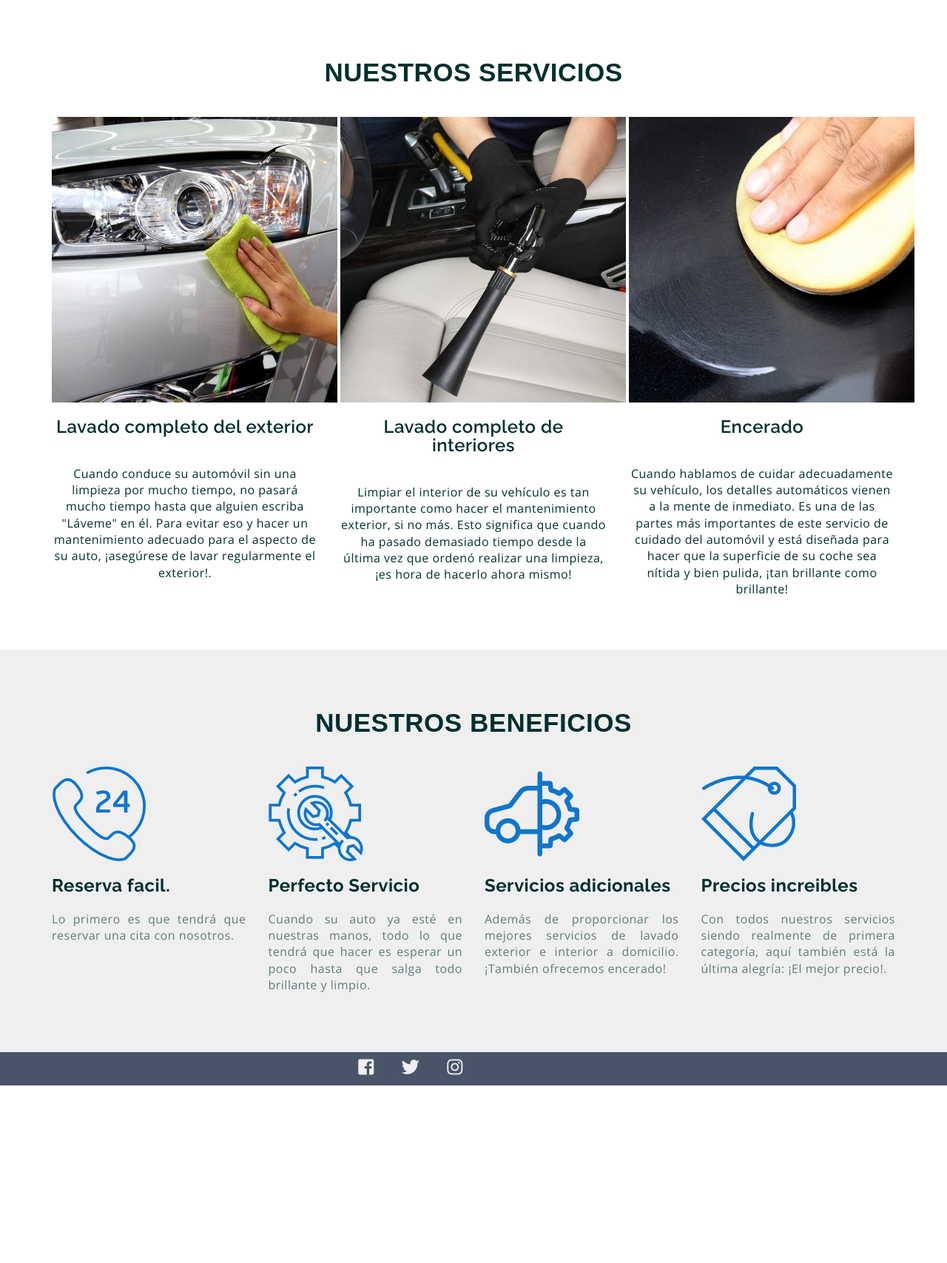
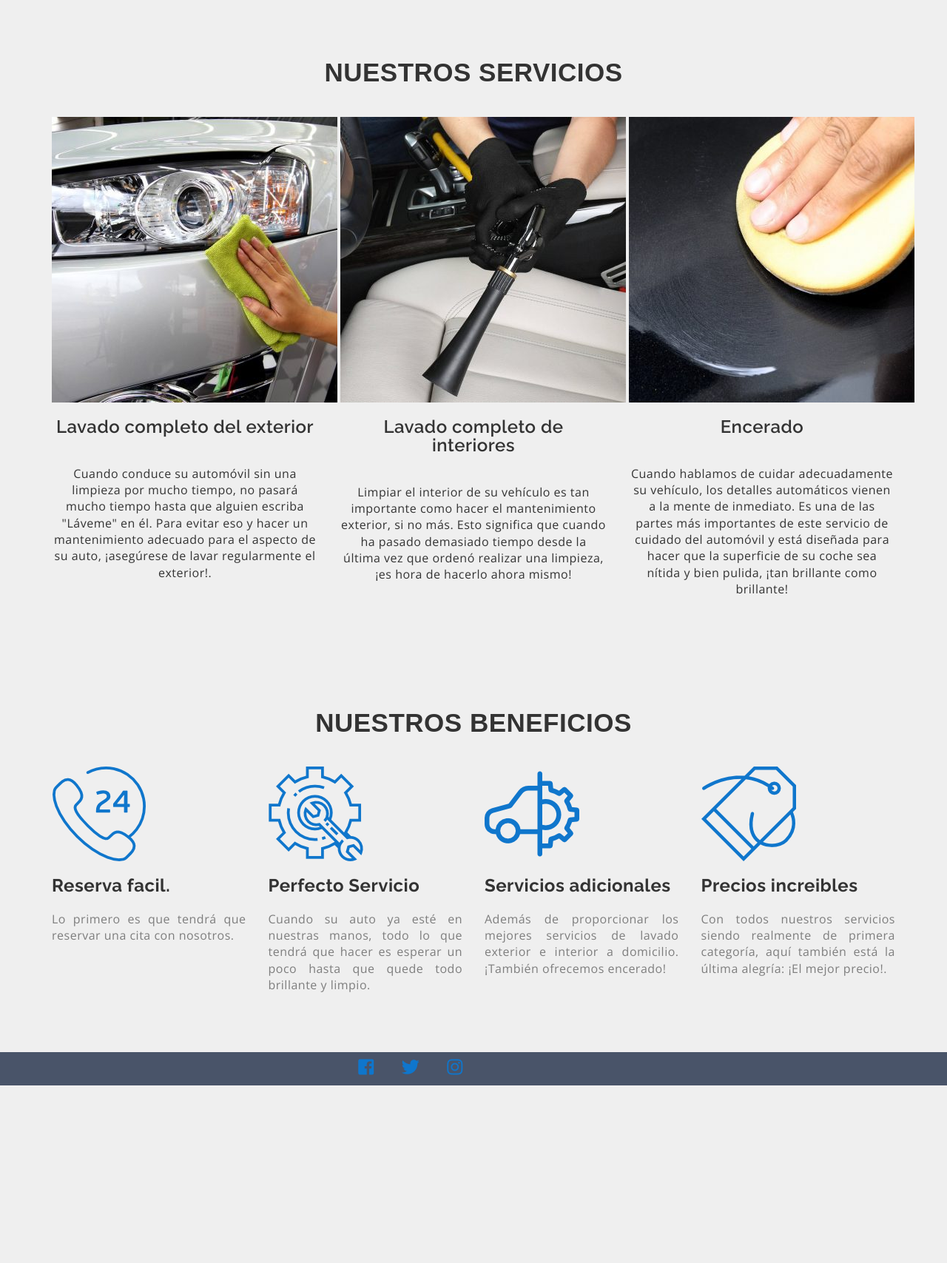
Before and after one commit to MisaelV/CARCLEAN, a PHP site: page / in a window 1280 px wide. Shown: the part 651-2358 px from the top of the page at 74% size. Run offline with PHP 8.4, Linux system fonts and the light colour scheme; some libraries are stand-ins or nearby versions.

Commit message:
Corrección de Salaider.

```diff
--- a/index.php
+++ b/index.php
@@ -80,7 +80,7 @@ $controlador = new controladorPagina();
                                                             <div class="slide-1"></div>
                                                             <div class="hero">
                                                                 <hgroup>
-                                                                    <h1 >Con careclean siempre tendras tu auto limpio, desde la comodidad de tu hogar u oficina</h1>
+                                                                    <h1 >CON CARCLEAN SIEMPRE TENDRÁS TU AUTO LIMPIO, DESDE LA COMODIDAD DE TU HOGAR U OFICINA.</h1>
 
                                                                 </hgroup>
 
@@ -91,6 +91,7 @@ $controlador = new controladorPagina();
                                                             <div class="hero">
                                                                 <hgroup>
                                                                     <h1>¡OBTEN UN DESCUENTO EN TU PRIMER SERVICIO DE AUTOLAVADO!</h1>
+                                                                    <h3>La próxima vez que lavemos tu auto, asegúrate de pedir una tarjeta de miembro del Club de descuentos.</h3>
                                                                 </hgroup>
 
                                                             </div>
@@ -100,6 +101,15 @@ $controlador = new controladorPagina();
                                                             <div class="hero">
                                                                 <hgroup>
                                                                     <h1>¡ACUMULA 10 LAVADAS Y LA SIGUIENTE ES GRATIS!</h1>
+                                                                </hgroup>
+
+                                                            </div>
+                                                        </div>
+                                                        <div class="item slides">
+                                                            <div class="slide-3"></div>
+                                                            <div class="hero">
+                                                                <hgroup>
+                                                                    <h1>¡NUESTRO LAVADO DE AUTOS TIENE UNA VARIEDAD DE SERVICIOS DE ALTA CALIDAD QUE LE ENCANTARÁ A SU AUTOMÓVIL (Y SU BILLETERA)!</h1>
                                                                 </hgroup>
 
                                                             </div>
@@ -187,7 +197,7 @@ $controlador = new controladorPagina();
                                     <div class="service-item">
                                         <img src="vista/page/ImagenesCW/007-mantenimiento.png">
                                         <h3>Perfecto Servicio</h3>
-                                        <p>Cuando su auto ya esté en nuestras manos, todo lo que tendrá que hacer es esperar un poco hasta que salga todo brillante y limpio.</p>
+                                        <p>Cuando su auto ya esté en nuestras manos, todo lo que tendrá que hacer es esperar un poco hasta que quede todo brillante y limpio.</p>
 
                                     </div>
                                 </div>
--- a/vista/page/css/style.css
+++ b/vista/page/css/style.css
@@ -2,12 +2,12 @@
 body {
 	line-height: 1.4;
 	font-family: 'Open Sans', sans-serif;
-    color: #002F2F;
-
+    color: #025A9;
     font-size: 16px;
     font-weight: 300;
     letter-spacing: 0.5px;
     overflow-x: hidden;
+    background-color: #efefef;
 }
 ol, ul {
 	list-style: none;
@@ -847,7 +847,7 @@ body{
     background-color: #025A9;
     border-radius: 95%;
     margin: 5px;
-    color: #efefef;
+    color: #0F76CC;
     font-size: 150%;
     display: flex;
     justify-content:center;
@@ -856,7 +856,7 @@ body{
 .circulo:hover i{
     transform: scale(1.3,1.3);
     transition: all .5s  ease-in-out;
-    color: #0F76CC;
+    color: white;
 }
 .circulo i{
     transition: all  .5s;
```
